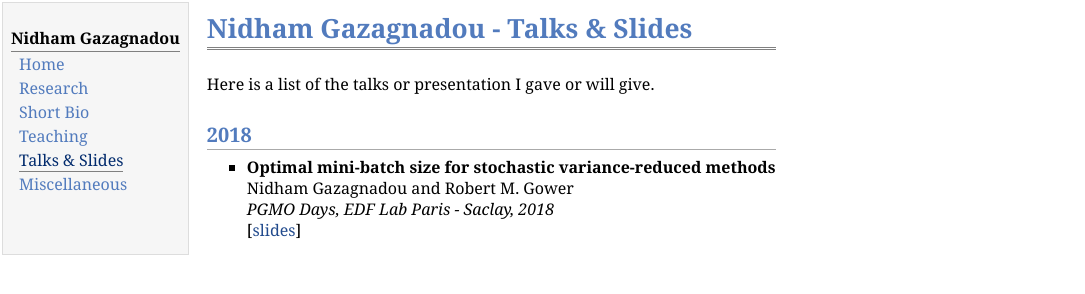
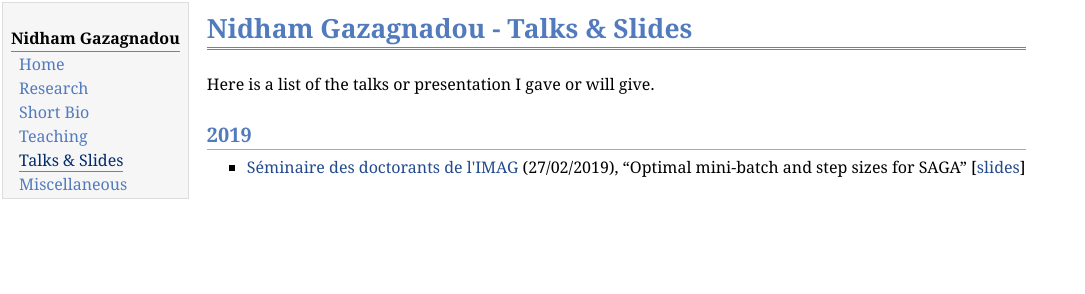
Before and after one commit to ngazagna/ngazagna.github.io_old, a plain HTML site: page talks.html in a window 1280 px wide. Shown: the whole page, without its empty margins (0-1085 px from the left). Drawn offline with Linux system fonts and the light colour scheme.

Commit message:
adding talk at Montpellier

```diff
--- a/talks.html
+++ b/talks.html
@@ -24,12 +24,9 @@
 <h1>Nidham Gazagnadou - Talks &amp; Slides</h1>
 </div>
 <p>Here is a list of the talks or presentation I gave or will give.</p>
-<h2>2018</h2>
+<h2>2019</h2>
 <ul>
-<li><p><b>Optimal mini-batch size for stochastic variance-reduced methods</b><br />
-Nidham Gazagnadou and Robert M. Gower<br />
-<i>PGMO Days, EDF Lab Paris - Saclay, 2018</i><br />
-[<a href="pdfs/Gazagnadou_Gower_OptimalMinibatchSize_PGMO_days_2018.pdf">slides</a>]</p>
+<li><p><a href="https://imag.edu.umontpellier.fr/seminaires/seminaire-des-doctorants/">Séminaire des doctorants de l'IMAG</a> (27/02/2019), &ldquo;Optimal mini-batch and step sizes for SAGA&rdquo; [<a href="pdfs/talk_imag_02-2019_optimal_mini-batch.pdf">slides</a>]</p>
 </li>
 </ul>
 </td>
```
Also changed, not shown: 2 other files.
